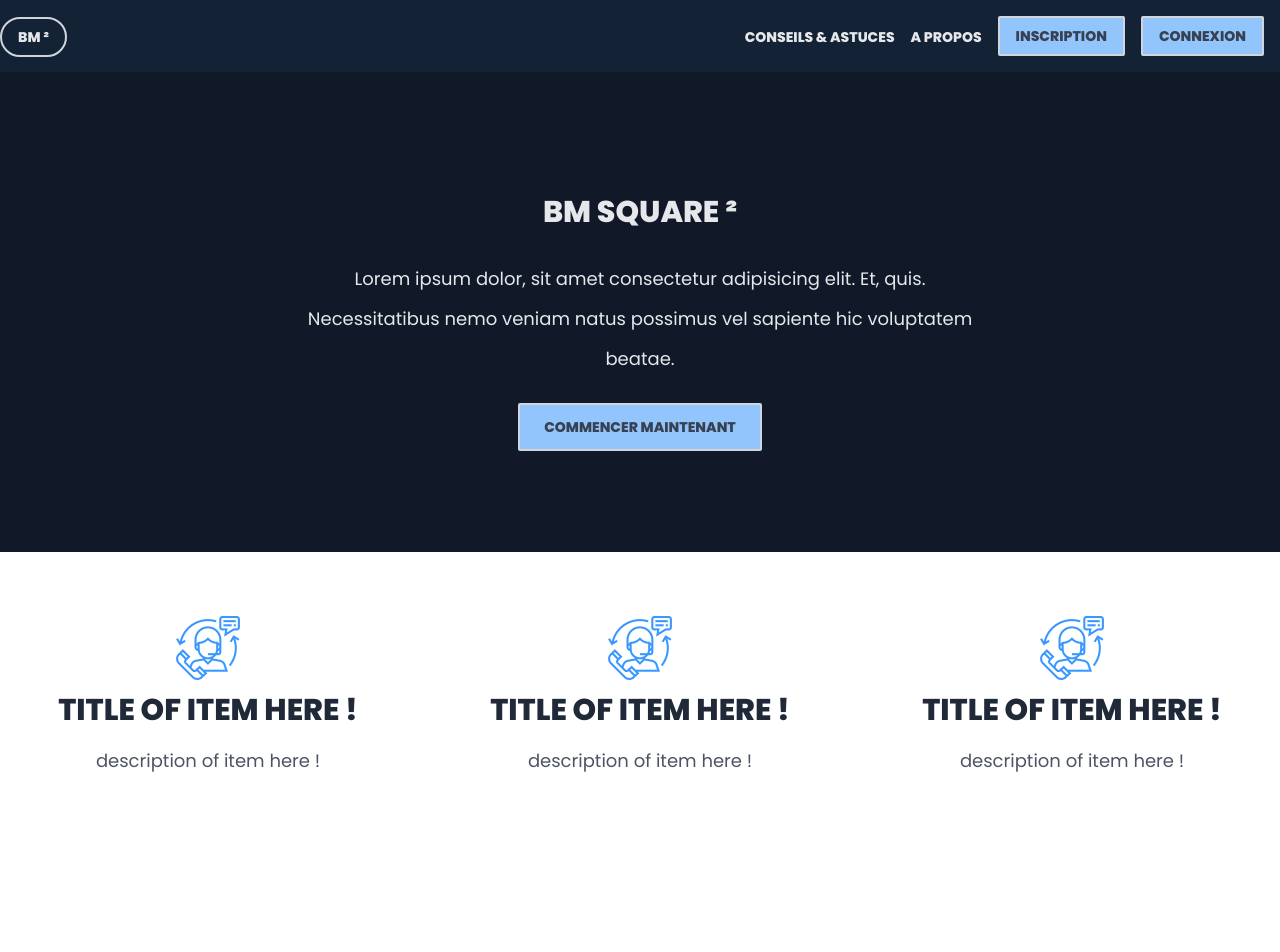
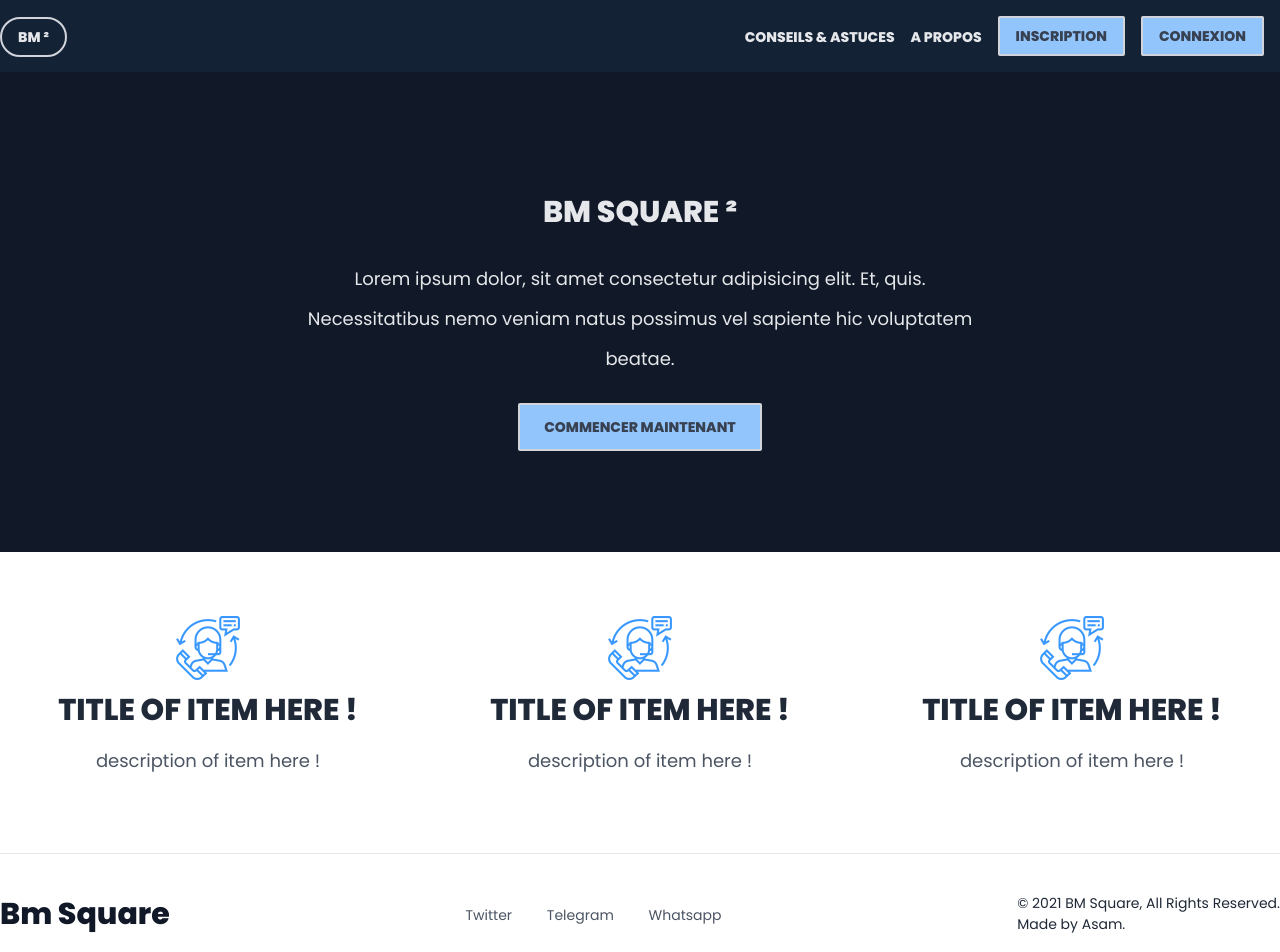
Before and after one commit to Asam237/bm_squart, a React (Create React App) app: page / in a window 1280 px wide. Shown: the top 952 px of the page. Before the commit the page ends 853 px from the top, so only its background shows below. Built offline with nearby package versions, Linux system fonts and the light colour scheme.

Commit message:
Component: Footer(Mise en place du Footer)

```diff
--- /dev/null
+++ b/src/assets/socials.ts
@@ -0,0 +1,14 @@
+export const SOCIALS = [
+    {
+        name: "Twitter",
+        link: "#"
+    },
+    {
+        name: "Telegram",
+        link: "#"
+    },
+    {
+        name: "Whatsapp",
+        link: "#"
+    },
+]
--- /dev/null
+++ b/src/components/footer/Footer.component.tsx
@@ -0,0 +1,58 @@
+import React from "react";
+import { SOCIALS } from "../../assets/socials";
+import { MyText } from "../myText/MyText.component";
+
+export const Footer = (props: any) => {
+  return (
+    <div className="site__footer border-t">
+      <div className="container mx-auto">
+        <div className="flex flex-col md:flex-row px-4 md:px-0 pt-4 md:pt items-center md:justify-start md:justify-between">
+          <MyText
+            myTextAlign="text-center"
+            myTextColor="text-gray-900"
+            lineHeight="leading-10"
+            paddingVertical="py-6"
+            myText={props.title}
+            variant="title"
+          />
+          <ul className="flex w-full md:w-1/5 flex-col md:flex-row items-center justify-between">
+            {SOCIALS.map((item: any) => (
+              <li key={item.id}>
+                <a
+                  style={{
+                    fontFamily: " 'Poppins', sans-serif ",
+                    fontSize: 14,
+                  }}
+                  className="text-gray-600"
+                  href={item.link}
+                >
+                  {item.name}
+                </a>
+              </li>
+            ))}
+          </ul>
+          <div className="site__footer">
+            <p
+              style={{
+                fontFamily: " 'Poppins', sans-serif ",
+                fontSize: 14,
+              }}
+              className="text-gray-800"
+            >
+              © 2021 BM Square, All Rights Reserved.
+            </p>
+            <p
+              style={{
+                fontFamily: " 'Poppins', sans-serif ",
+                fontSize: 14,
+              }}
+              className="text-gray-800"
+            >
+              Made by Asam.
+            </p>
+          </div>
+        </div>
+      </div>
+    </div>
+  );
+};
--- a/src/pages/home/Home.page.tsx
+++ b/src/pages/home/Home.page.tsx
@@ -1,7 +1,9 @@
 import React from "react";
 import { Banner } from "../../components/banner/Banner.component";
+import { Footer } from "../../components/footer/Footer.component";
 import { Header } from "../../components/header/Header.component";
 import { Service } from "../../components/services/Service.component";
+import { LANGUAGES } from "../../constants/languages";
 
 document.title = "Home  |   BM²";
 
@@ -11,6 +13,7 @@ export const Home = () => {
       <Header name="BM " />
       <Banner />
       <Service />
+      <Footer title={LANGUAGES.home.name} />
     </div>
   );
 };
```
